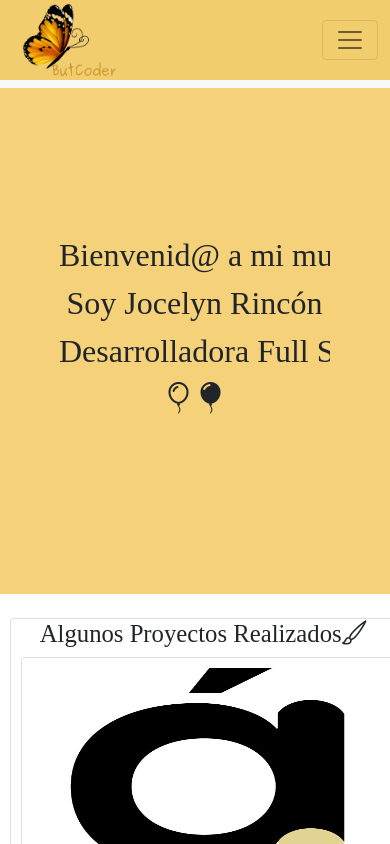
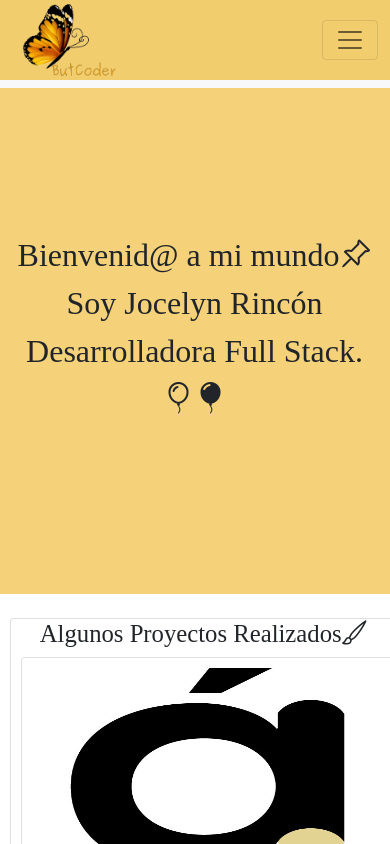
Before and after one commit to JocelynRincon/Portafolio-JR, a React (Create React App) app: page /about in a window 390 px wide. Shown: the top 844 px of the page. Built offline with nearby package versions, Linux system fonts and the light colour scheme; a web font is replaced by a local one.

Commit message:
typing-responsive

```diff
--- a/src/css/Home.css
+++ b/src/css/Home.css
@@ -9,7 +9,7 @@
     justify-content: center;
 }
 .typing-demo{
-    width: 17ch;
+    width: 25ch;
     animation: typing 3s steps(22), blink .5s step-end infinite alternate;
     white-space: nowrap;
     overflow: hidden;
```
